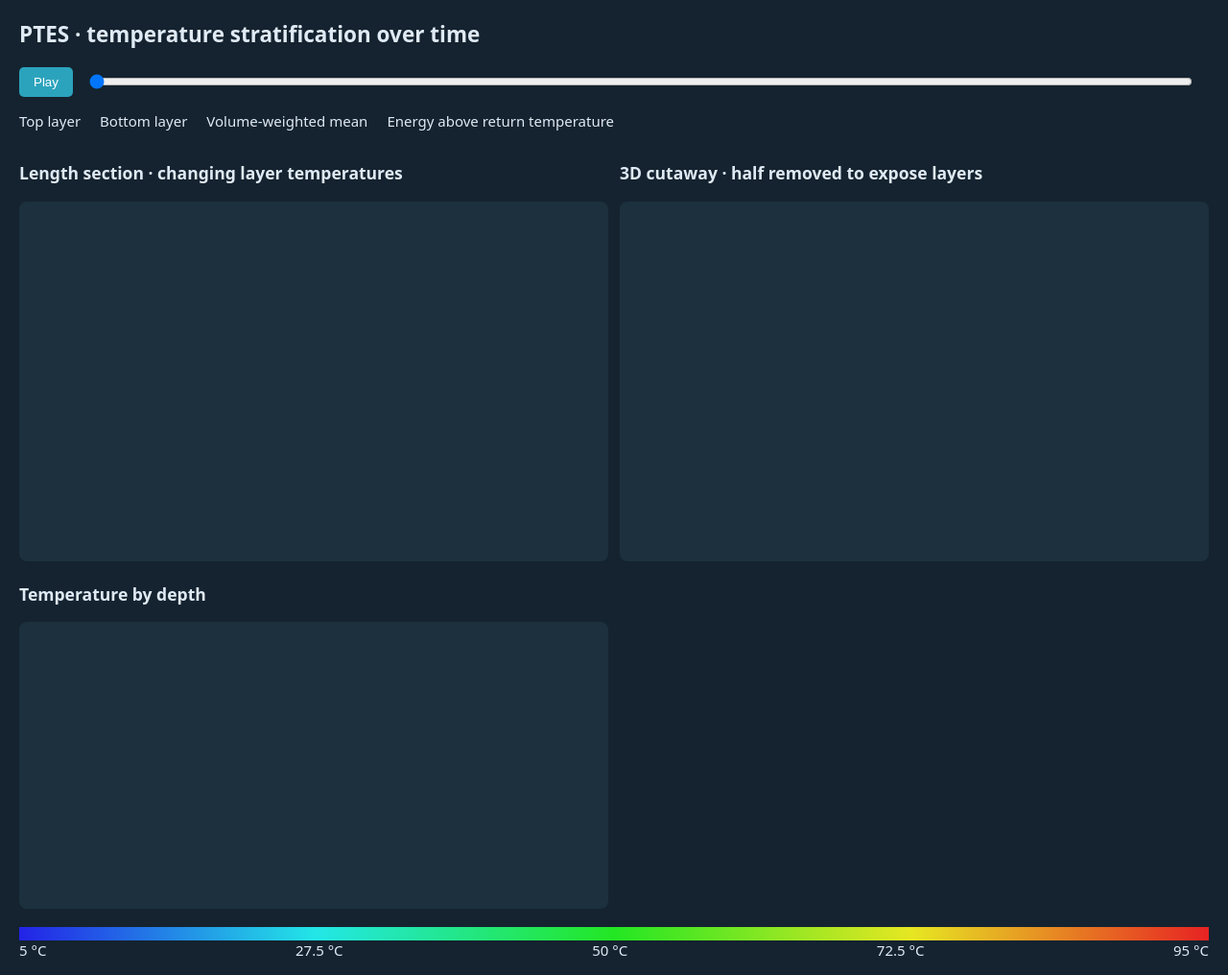
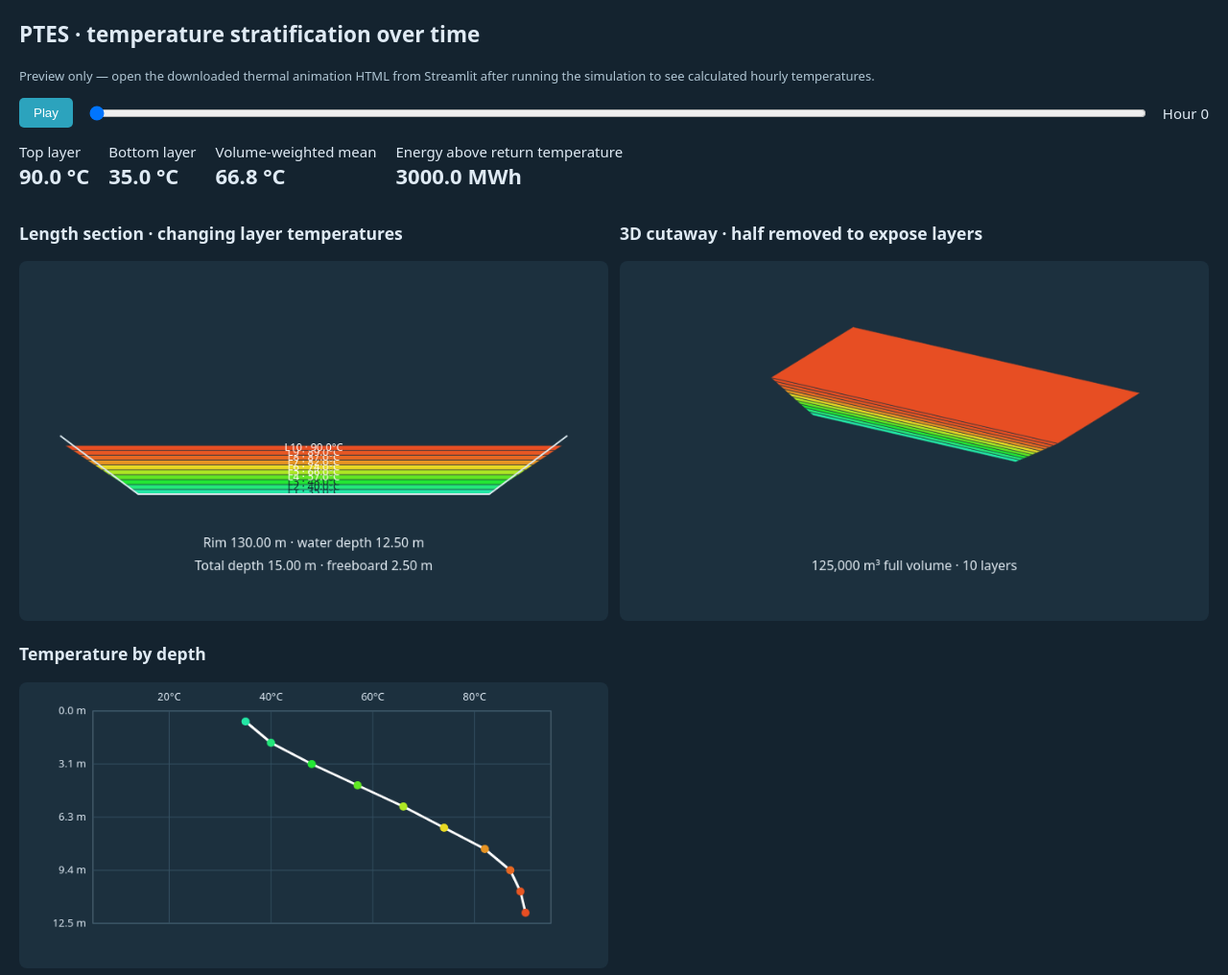
Before and after one commit to Gopalinventions/ptes-tool, a plain HTML site: page thermal.html in a window 1280 px wide. Shown: the top 1016 px of the page at 96% size. Drawn offline with Linux system fonts and the light colour scheme.

Commit message:
Add files via upload

```diff
--- a/thermal.html
+++ b/thermal.html
@@ -8,13 +8,13 @@
 <div class="legend"></div><div class="ticks"><span>5 °C</span><span>27.5 °C</span><span>50 °C</span><span>72.5 °C</span><span>95 °C</span></div>
 <p class="note">Colours show calculated layer temperatures, not decorative material colours. Geometry comes from the same storage design. This is a 1-D layered calculation displayed in 3D, not CFD. Soil, cover construction and pipe jets are not rendered. Energy above return temperature is not a guarantee of directly deliverable network heat.</p>
 <script>
-const D=__THERMAL_DATA__,G=D.geometry,$=id=>document.getElementById(id);
+const __THERMAL_DATA__=null;const D=__THERMAL_DATA__||{label:'Preview only — open the downloaded thermal animation HTML from Streamlit after running the simulation to see calculated hourly temperatures.',geometry:{L:130,l:90,s:1.5,b:75,B:115,H:15,h:12.5,f:2.5,wl:127.5,wb:112.5,waterVolume:125000},layers:[{z_bottom_m:0,z_top_m:1.25,volume_m3:12500},{z_bottom_m:1.25,z_top_m:2.5,volume_m3:12500},{z_bottom_m:2.5,z_top_m:3.75,volume_m3:12500},{z_bottom_m:3.75,z_top_m:5,volume_m3:12500},{z_bottom_m:5,z_top_m:6.25,volume_m3:12500},{z_bottom_m:6.25,z_top_m:7.5,volume_m3:12500},{z_bottom_m:7.5,z_top_m:8.75,volume_m3:12500},{z_bottom_m:8.75,z_top_m:10,volume_m3:12500},{z_bottom_m:10,z_top_m:11.25,volume_m3:12500},{z_bottom_m:11.25,z_top_m:12.5,volume_m3:12500}],history:[{hour:0,top_c:90,bottom_c:35,energy_above_return_mwh:3000,temperatures_c:[35,40,48,57,66,74,82,87,89,90]}]};const G=D.geometry,$=id=>document.getElementById(id);
 $('time').max=D.history.length-1;$('source').textContent=D.label;
 const colour=t=>`hsl(${240*(1-Math.max(0,Math.min(1,(t-5)/90)))} 80% 52%)`;
 function polygon(ctx,pts,fill){ctx.beginPath();pts.forEach(([x,y],i)=>i?ctx.lineTo(x,y):ctx.moveTo(x,y));ctx.closePath();ctx.fillStyle=fill;ctx.fill();ctx.strokeStyle='#203440';ctx.lineWidth=.6;ctx.stroke();}
 function render(){const r=D.history[+$('time').value];$('hour').textContent=`Hour ${r.hour}`;$('top').textContent=r.top_c.toFixed(1)+' °C';$('bottom').textContent=r.bottom_c.toFixed(1)+' °C';$('mean').textContent=(r.temperatures_c.reduce((s,t,i)=>s+t*D.layers[i].volume_m3,0)/D.layers.reduce((s,x)=>s+x.volume_m3,0)).toFixed(1)+' °C';$('energy').textContent=r.energy_above_return_mwh.toFixed(1)+' MWh';
  const c=$('section').getContext('2d');c.clearRect(0,0,720,440);const k=Math.min(620/G.L,280/G.H),base=285;
- D.layers.forEach((layer,i)=>{const a=layer.z_bottom_m,b=layer.z_top_m,L0=G.l+2*G.s*a,L1=G.l+2*G.s*b;polygon(c,[[360-L0*k/2,base-a*k],[360+L0*k/2,base-a*k],[360+L1*k/2,base-b*k],[360-L1*k/2,base-b*k]],colour(r.temperatures_c[i]));if((b-a)*k>=13){c.fillStyle=r.temperatures_c[i]>55?'#ffffff':'#14232f';c.font='12px system-ui';c.textAlign='center';c.fillText(`L${i+1} · ${r.temperatures_c[i].toFixed(1)}°C`,360,base-(a+b)*k/2+4);}});
+ D.layers.forEach((layer,i)=>{const a=layer.z_bottom_m,b=layer.z_top_m,L0=G.l+2*G.s*a,L1=G.l+2*G.s*b;polygon(c,[[360-L0*k/2,base-a*k],[360+L0*k/2,base-a*k],[360+L1*k/2,base-b*k],[360-L1*k/2,base-b*k]],colour(r.temperatures_c[i]));const showLabel=D.layers.length<=20||i%2===0;if(showLabel){c.fillStyle=r.temperatures_c[i]>55?'#ffffff':'#14232f';c.font=D.layers.length<=10?'13px system-ui':'10px system-ui';c.textAlign='center';c.fillText(`L${i+1} · ${r.temperatures_c[i].toFixed(1)}°C`,360,base-(a+b)*k/2+4);}});
  c.strokeStyle='#dae8ee';c.lineWidth=2;c.beginPath();c.moveTo(360-G.L*k/2,base-G.H*k);c.lineTo(360-G.l*k/2,base);c.lineTo(360+G.l*k/2,base);c.lineTo(360+G.L*k/2,base-G.H*k);c.stroke();c.fillStyle='#e4edf4';c.font='16px system-ui';c.textAlign='center';c.fillText(`Rim ${G.L.toFixed(2)} m · water depth ${G.h.toFixed(2)} m`,360,350);c.fillText(`Total depth ${G.H.toFixed(2)} m · freeboard ${G.f.toFixed(2)} m`,360,378);
  const ctx=$('three').getContext('2d');ctx.clearRect(0,0,720,440);const scale=Math.min(610/(G.L+.65*G.B),250/(.23*G.L+.40*G.B+G.H));
  const p=(x,y,z)=>[360+(x-.65*y)*scale,200+(.23*x+.40*y-z+G.h/2)*scale];
```
